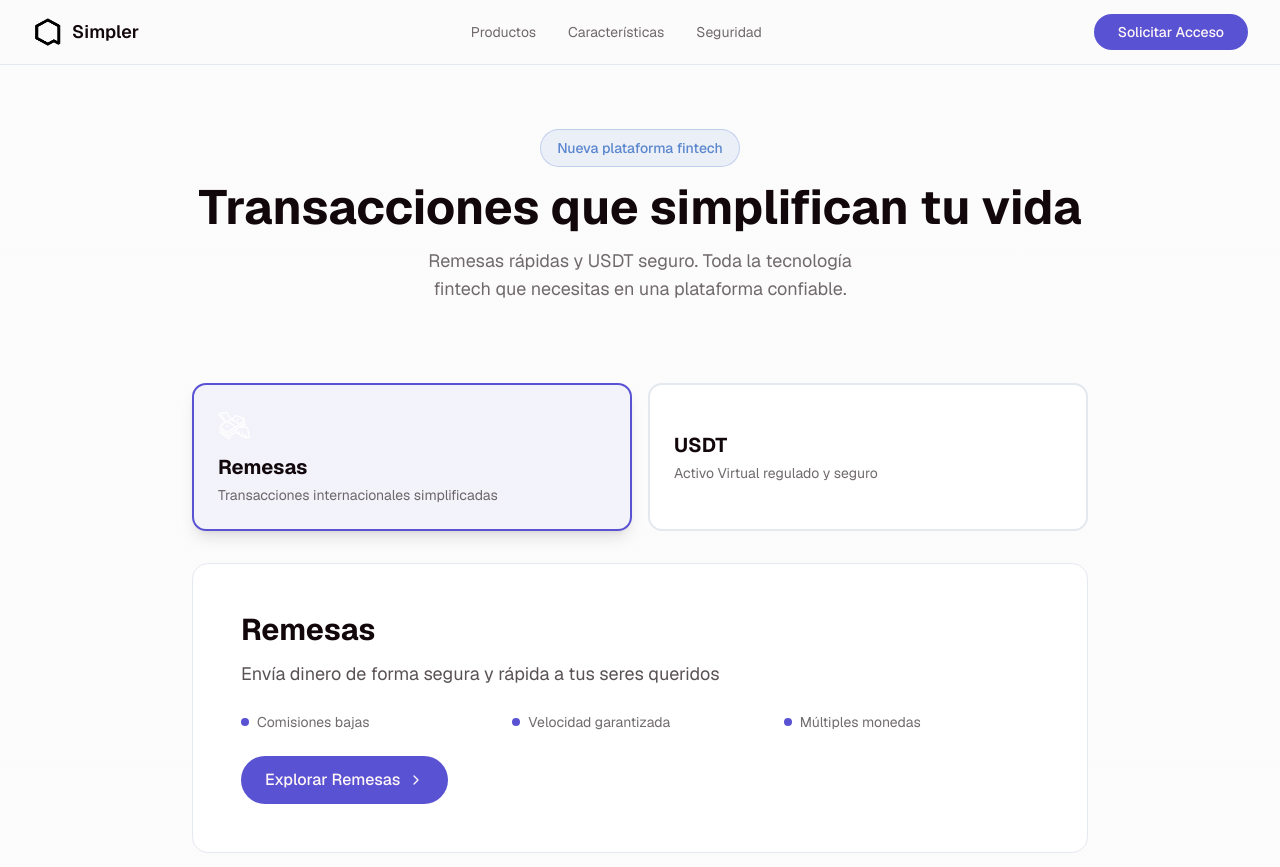
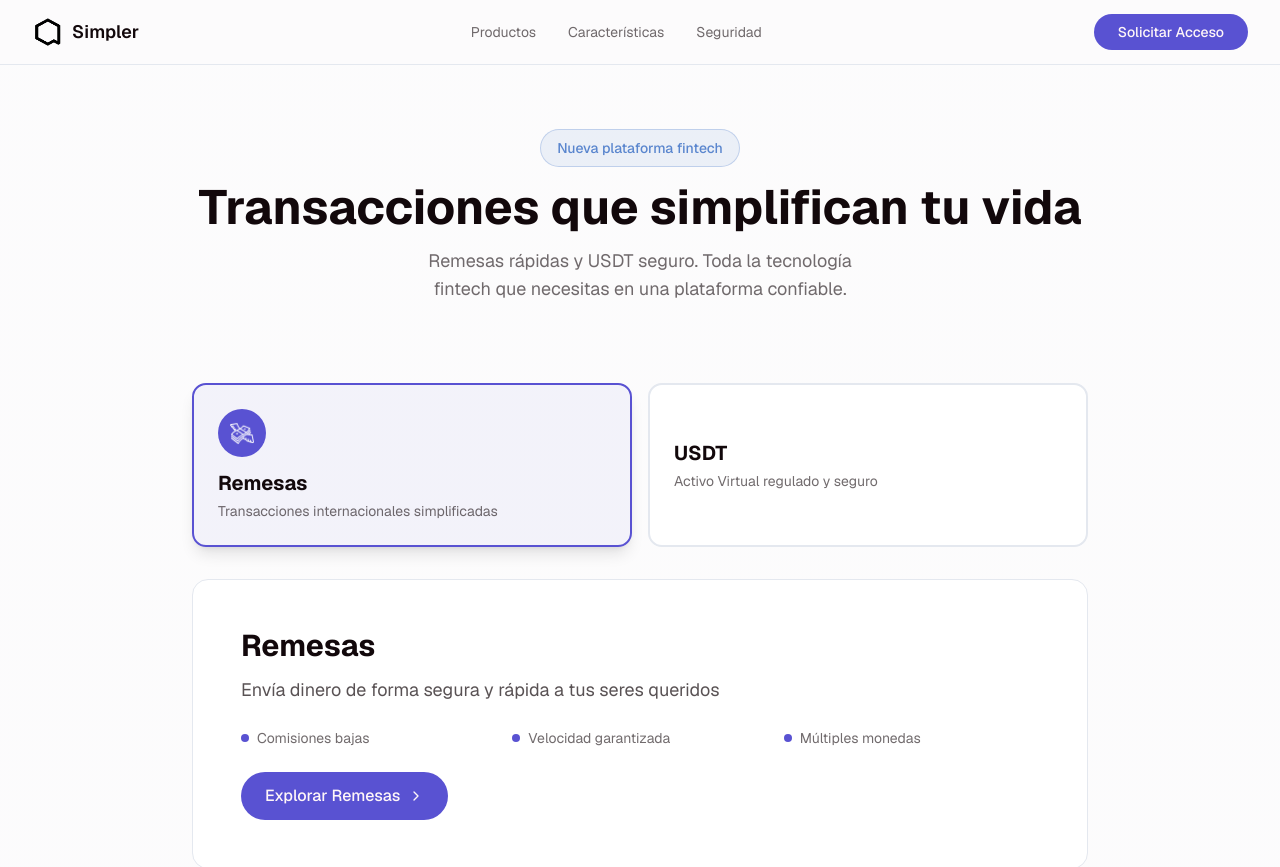
Before and after one commit to gualbysoca/v0-simpler-landing-page, a Next.js app: page / in a window 1280 px wide. Shown: the top 867 px of the page. Built offline with nearby package versions, Linux system fonts and the light colour scheme.

Commit message:
style: icon now in a 12x12 primary circle for better visual impact

```diff
--- a/components/hero-carousel.tsx
+++ b/components/hero-carousel.tsx
@@ -55,13 +55,13 @@ export function HeroCarousel() {
             >
               <div className="text-left">
                 {product.id === 'remesas' && (
-                  <div className="mb-3">
+                  <div className="mb-3 w-12 h-12 bg-primary rounded-full flex items-center justify-center">
                     <Image
                       src="/images/remesas-icon.png"
                       alt="Remesas"
-                      width={32}
-                      height={32}
-                      className="w-8 h-8"
+                      width={24}
+                      height={24}
+                      className="w-6 h-6"
                     />
                   </div>
                 )}
```
